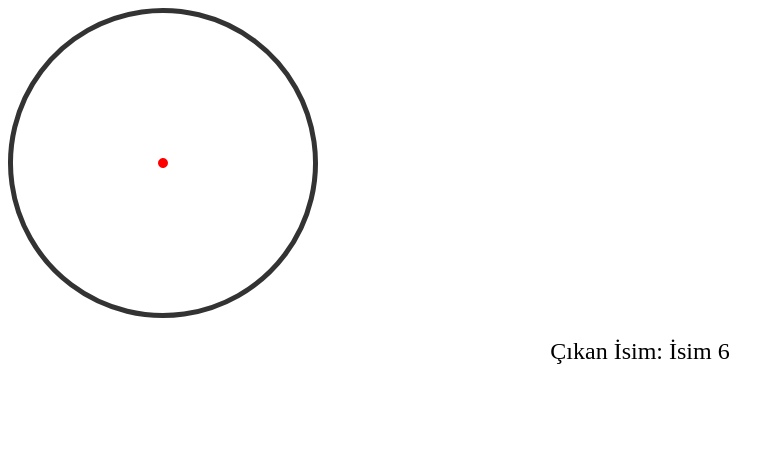
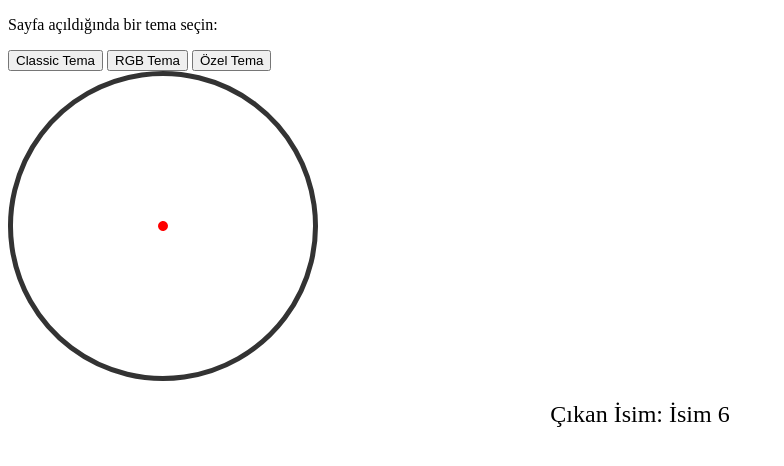
Before and after one commit to Z-Eso0111/chark, a plain HTML site: page index.html in a window 1280 px wide. Shown: the whole page, without its empty margins (0-784 px from the left). Drawn offline with Linux system fonts and the light colour scheme.

Commit message:
Update index.html

```diff
--- a/index.html
+++ b/index.html
@@ -1,4 +1,3 @@
-
 <!DOCTYPE html>
 <html lang="en">
 <head>
@@ -6,6 +5,12 @@
     <meta name="viewport" content="width=device-width, initial-scale=1.0">
     <title>Çark Çevir</title>
     <style>
+        /* Tema stilleri burada tanımlanır */
+        body {
+            background-color: white; /* Varsayılan tema: Beyaz arka plan */
+            transition: background-color 2s ease-in-out;
+        }
+
         #wheel {
             width: 300px;
             height: 300px;
@@ -33,13 +38,46 @@
             font-size: 24px;
             margin-top: 20px;
         }
+
+        /* Tema stil tanımlamaları burada sona erer */
     </style>
 </head>
 <body>
+    <div id="theme-selection">
+        <p>Sayfa açıldığında bir tema seçin:</p>
+        <button onclick="setTheme('classic')">Classic Tema</button>
+        <button onclick="setTheme('rgb')">RGB Tema</button>
+        <button onclick="setTheme('custom')">Özel Tema</button>
+    </div>
     <div id="wheel"></div>
     <div id="result"></div>
 
     <script>
+        // Tema değiştirme fonksiyonu
+        function setTheme(theme) {
+            const themeSelection = document.getElementById("theme-selection");
+            const body = document.body;
+
+            if (theme === 'classic') {
+                body.style.backgroundColor = '';
+            } else if (theme === 'rgb') {
+                body.style.backgroundColor = 'rgb(' +
+                    Math.floor(Math.random() * 256) + ',' +
+                    Math.floor(Math.random() * 256) + ',' +
+                    Math.floor(Math.random() * 256) + ')';
+            } else if (theme === 'custom') {
+                const customBgURL = prompt("Lütfen özel tema için bir resim URL'si girin:");
+                if (customBgURL) {
+                    body.style.backgroundImage = `url(${customBgURL})`;
+                    body.style.backgroundSize = 'cover';
+                    body.style.backgroundRepeat = 'no-repeat';
+                }
+            }
+
+            // Tema seçme kısmını kapat
+            themeSelection.style.display = 'none';
+        }
+
         // Çark bölümleri ve isimler
         const sections = 8; // Çarkın bölüm sayısı
         const names = [
```
